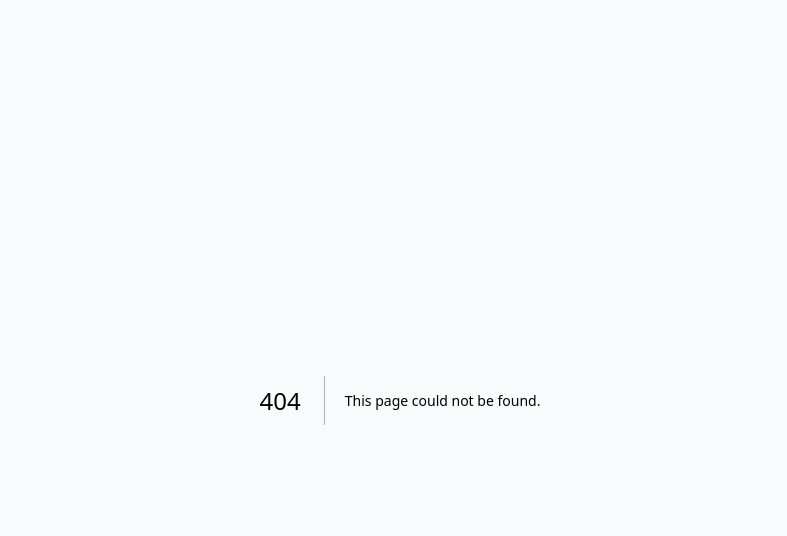
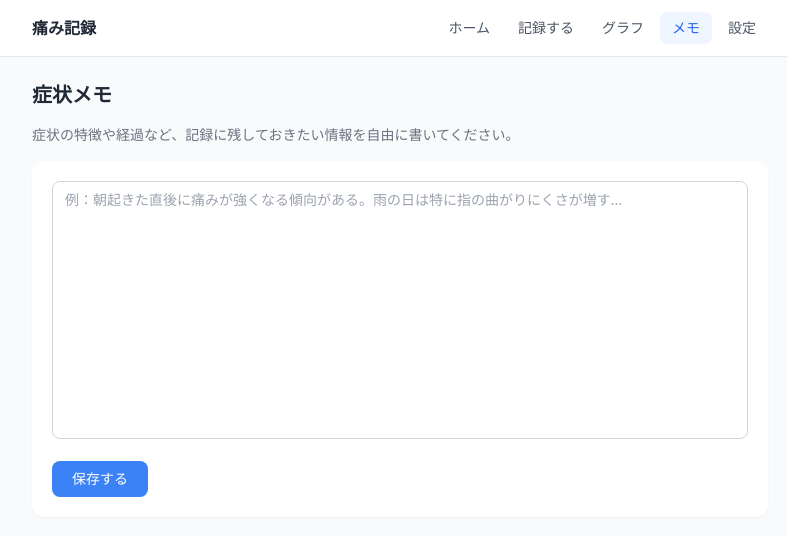
Before and after one commit to kyobankatu/PainRecorder, a Next.js app: page /memo in a window 1280 px wide. Before the commit this address had no page. Shown: the top 536 px of the page, without its empty margins (240-1027 px from the left). Built offline with nearby package versions, Linux system fonts and the light colour scheme; no server answers.

Commit message:
feat: add new function "memo" which enables to write information about users' symptoms

```diff
--- a/docker-compose.yml
+++ b/docker-compose.yml
@@ -8,6 +8,7 @@
     ports:
       - '3000:3000'
     environment:
+      - NODE_ENV=development
       - DATABASE_URL=${DATABASE_URL}
       - NEXTAUTH_SECRET=${NEXTAUTH_SECRET:-dev-secret-change-in-production}
       - NEXTAUTH_URL=http://localhost:3000
--- /dev/null
+++ b/src/app/(protected)/memo/page.tsx
@@ -0,0 +1,66 @@
+'use client';
+
+import { useState, useEffect } from 'react';
+
+export default function MemoPage() {
+    const [memo, setMemo] = useState('');
+    const [saving, setSaving] = useState(false);
+    const [saved, setSaved] = useState(false);
+    const [loading, setLoading] = useState(true);
+
+    useEffect(() => {
+        fetch('/api/memo')
+            .then((r) => r.json())
+            .then(({ memo: m }: { memo: string }) => {
+                setMemo(m);
+            })
+            .finally(() => setLoading(false));
+    }, []);
+
+    async function handleSave() {
+        setSaving(true);
+        setSaved(false);
+        await fetch('/api/memo', {
+            method: 'PUT',
+            headers: { 'Content-Type': 'application/json' },
+            body: JSON.stringify({ memo }),
+        });
+        setSaving(false);
+        setSaved(true);
+        setTimeout(() => setSaved(false), 2000);
+    }
+
+    return (
+        <div className="space-y-4">
+            <h1 className="text-xl font-bold text-gray-800">症状メモ</h1>
+            <p className="text-sm text-gray-500">
+                症状の特徴や経過など、記録に残しておきたい情報を自由に書いてください。
+            </p>
+            {loading ? (
+                <div className="h-48 flex items-center justify-center text-gray-400">読み込み中...</div>
+            ) : (
+                <div className="bg-white rounded-xl shadow-sm p-5 space-y-4">
+                    <textarea
+                        value={memo}
+                        onChange={(e) => setMemo(e.target.value)}
+                        rows={12}
+                        placeholder="例：朝起きた直後に痛みが強くなる傾向がある。雨の日は特に指の曲がりにくさが増す..."
+                        className="w-full border border-gray-300 rounded-lg px-3 py-2 text-sm focus:outline-none focus:ring-2 focus:ring-blue-500 resize-none"
+                    />
+                    <div className="flex items-center gap-3">
+                        <button
+                            onClick={handleSave}
+                            disabled={saving}
+                            className="bg-blue-500 hover:bg-blue-600 disabled:bg-blue-300 text-white font-medium px-5 py-2 rounded-lg transition-colors text-sm"
+                        >
+                            {saving ? '保存中...' : '保存する'}
+                        </button>
+                        {saved && (
+                            <span className="text-green-600 text-sm font-medium">保存しました</span>
+                        )}
+                    </div>
+                </div>
+            )}
+        </div>
+    );
+}
--- /dev/null
+++ b/src/app/api/memo/route.ts
@@ -0,0 +1,37 @@
+import { NextRequest, NextResponse } from 'next/server';
+import { getServerSession } from 'next-auth';
+import { authOptions } from '@/lib/auth';
+import prisma from '@/lib/prisma';
+
+export async function GET() {
+    const session = await getServerSession(authOptions);
+    if (!session?.user?.id) {
+        return NextResponse.json({ error: '認証が必要です' }, { status: 401 });
+    }
+
+    const user = await prisma.user.findUnique({
+        where: { id: session.user.id },
+        select: { memo: true },
+    });
+
+    return NextResponse.json({ memo: user?.memo ?? '' });
+}
+
+export async function PUT(req: NextRequest) {
+    const session = await getServerSession(authOptions);
+    if (!session?.user?.id) {
+        return NextResponse.json({ error: '認証が必要です' }, { status: 401 });
+    }
+
+    const { memo } = await req.json();
+    if (typeof memo !== 'string') {
+        return NextResponse.json({ error: '無効な入力です' }, { status: 400 });
+    }
+
+    await prisma.user.update({
+        where: { id: session.user.id },
+        data: { memo },
+    });
+
+    return NextResponse.json({ ok: true });
+}
--- a/src/components/Navigation.tsx
+++ b/src/components/Navigation.tsx
@@ -8,6 +8,7 @@
   { href: '/dashboard', label: 'ホーム' },
   { href: '/record', label: '記録する' },
   { href: '/graph', label: 'グラフ' },
+  { href: '/memo', label: 'メモ' },
   { href: '/settings', label: '設定' },
 ];
 
--- a/src/middleware.ts
+++ b/src/middleware.ts
@@ -5,5 +5,5 @@
 });
 
 export const config = {
-  matcher: ['/dashboard/:path*', '/record/:path*', '/graph/:path*', '/settings/:path*'],
+  matcher: ['/dashboard/:path*', '/record/:path*', '/graph/:path*', '/settings/:path*', '/memo/:path*'],
 };
```
Also changed, not shown: 1 other file (tests, documents, lock files or other folders).
